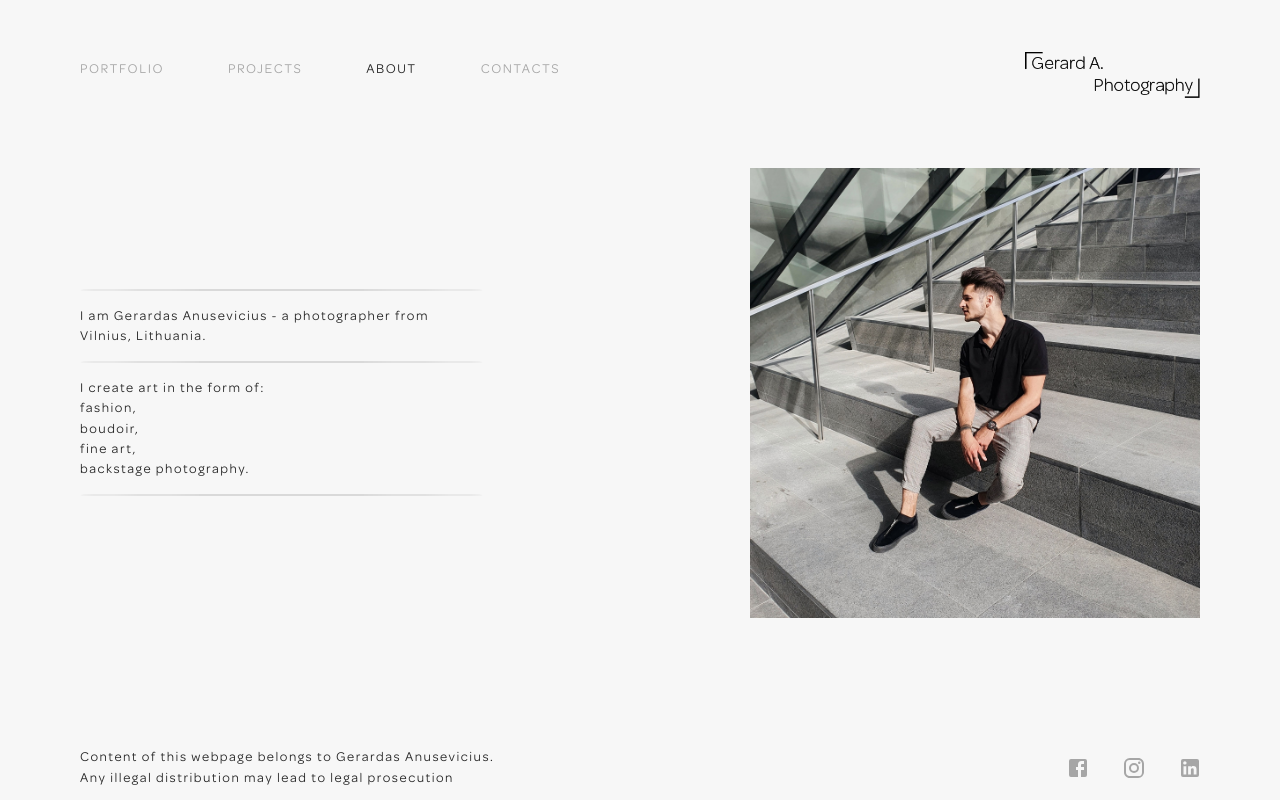
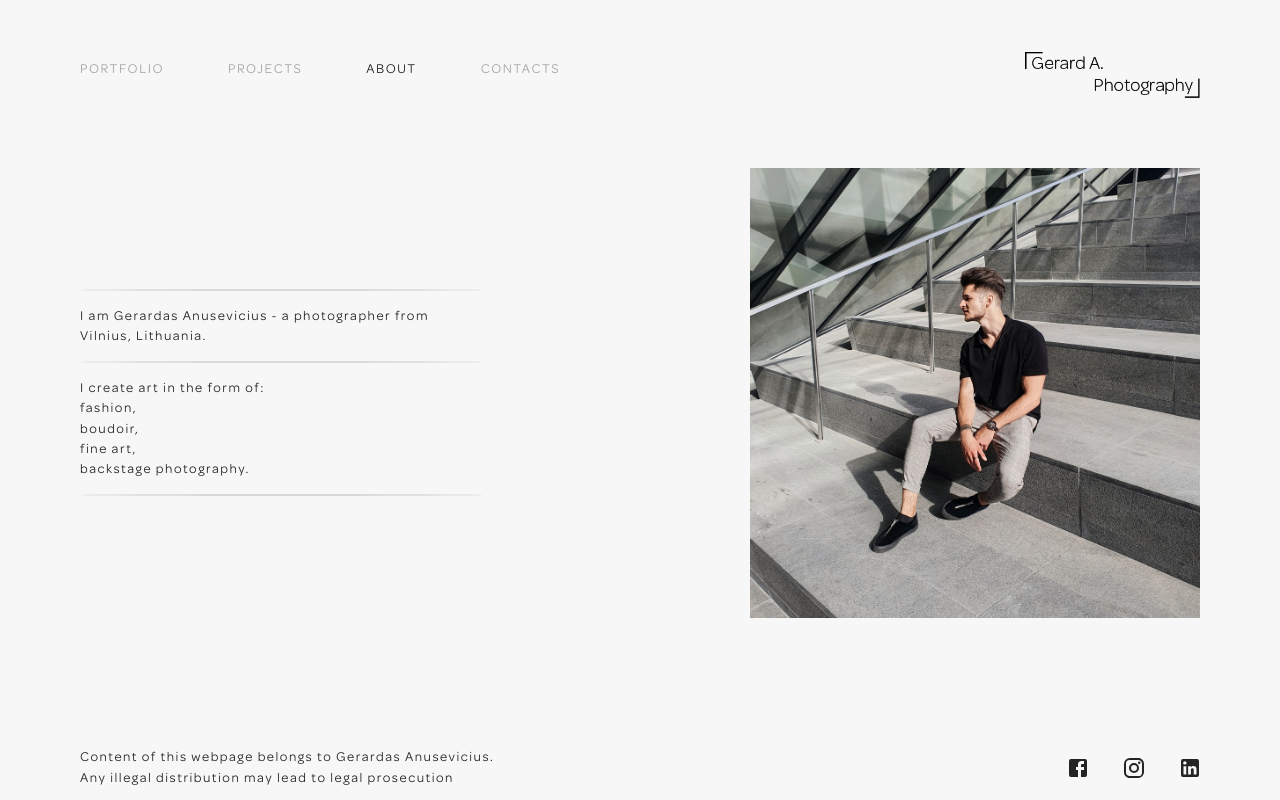
Before and after one commit to gerardasanusevicius/CAO-Final-Project-Gerard-A-Photography, a React (Create React App) app: page /about in a window 1280 px wide. Built offline with nearby package versions, Linux system fonts and the light colour scheme.

Commit message:
chore:footer-hover-improved

```diff
--- a/src/components/footer/index.tsx
+++ b/src/components/footer/index.tsx
@@ -22,6 +22,9 @@ const Footer: React.FC = () => (
       left: '0px',
       bottom: '0px',
       right: '0px',
+      ':hover .sociallink': {
+        color: 'mediumColor.main',
+      },
     }}
   >
     <Paragraph>
@@ -29,7 +32,7 @@ const Footer: React.FC = () => (
       <br />
       Any illegal distribution may lead to legal prosecution
     </Paragraph>
-    <SocialIcons />
+    <SocialIcons color="darkColor.main" />
   </Box>
 );
 
--- a/src/components/social-icons/index.tsx
+++ b/src/components/social-icons/index.tsx
@@ -22,7 +22,8 @@ const SocialIcons: React.FC<SocialIconsProps> = ({
   bottom = null,
   color,
 }) => (
-  <Box sx={{
+  <Box
+    sx={{
       display: 'flex',
       flexDirection: 'row',
       position,
@@ -34,10 +35,11 @@ const SocialIcons: React.FC<SocialIconsProps> = ({
   >
     <SocialLink
       sx={(theme) => ({
-        ':hover': {
+        ':hover .css-i4bv87-MuiSvgIcon-root': {
           color: color || 'darkColor.main',
         },
       })}
+      className="sociallink"
       href="https://www.facebook.com/Geanphotography"
       target="_blank"
     >
@@ -46,10 +48,11 @@ const SocialIcons: React.FC<SocialIconsProps> = ({
 
     <SocialLink
       sx={(theme) => ({
-        ':hover': {
+        ':hover .css-i4bv87-MuiSvgIcon-root': {
           color: color || 'darkColor.main',
         },
       })}
+      className="sociallink"
       href="https://www.instagram.com/gerard.a.photography/"
       target="_blank"
     >
@@ -58,10 +61,11 @@ const SocialIcons: React.FC<SocialIconsProps> = ({
     </SocialLink>
     <SocialLink
       sx={(theme) => ({
-        ':hover': {
+        ':hover .css-i4bv87-MuiSvgIcon-root': {
           color: color || 'darkColor.main',
         },
       })}
+      className="sociallink"
       href="https://www.linkedin.com/in/gerardas-anusevičius-783497194/"
       target="_blank"
     >
--- a/src/components/social-link.tsx
+++ b/src/components/social-link.tsx
@@ -3,12 +3,12 @@ import { styled, Link } from '@mui/material';
 const SocialLink = styled(Link)(({ theme }) => ({
   display: 'flex',
   alignItems: 'center',
-  color: theme.palette.primary.main,
+  color: theme.palette.darkColor.main,
   textDecoration: 'none',
   alignSelf: 'stretch',
   padding: theme.spacing(0, 2),
   fontSize: '13.5px',
-  transition: theme.transitions.create('color'),
+  transition: '0.5s',
 }));
 
 export default SocialLink;
--- a/src/pages/landing-page/index.tsx
+++ b/src/pages/landing-page/index.tsx
@@ -13,7 +13,6 @@ const LandingPage: React.FC = () => (
         position: 'absolute',
         left: '820px',
         color: theme.palette.darkColor.main,
-        opacity: 0.85,
       })}
     >
       Gerard A. Photography
@@ -35,7 +34,6 @@ const LandingPage: React.FC = () => (
         ':hover': {
           color: theme.palette.darkColor.main,
           backgroundColor: theme.palette.lightColor.main,
-          opacity: 0.8,
         },
       })}
     >
```
Lines whose indentation alone changed are shown as unchanged.
